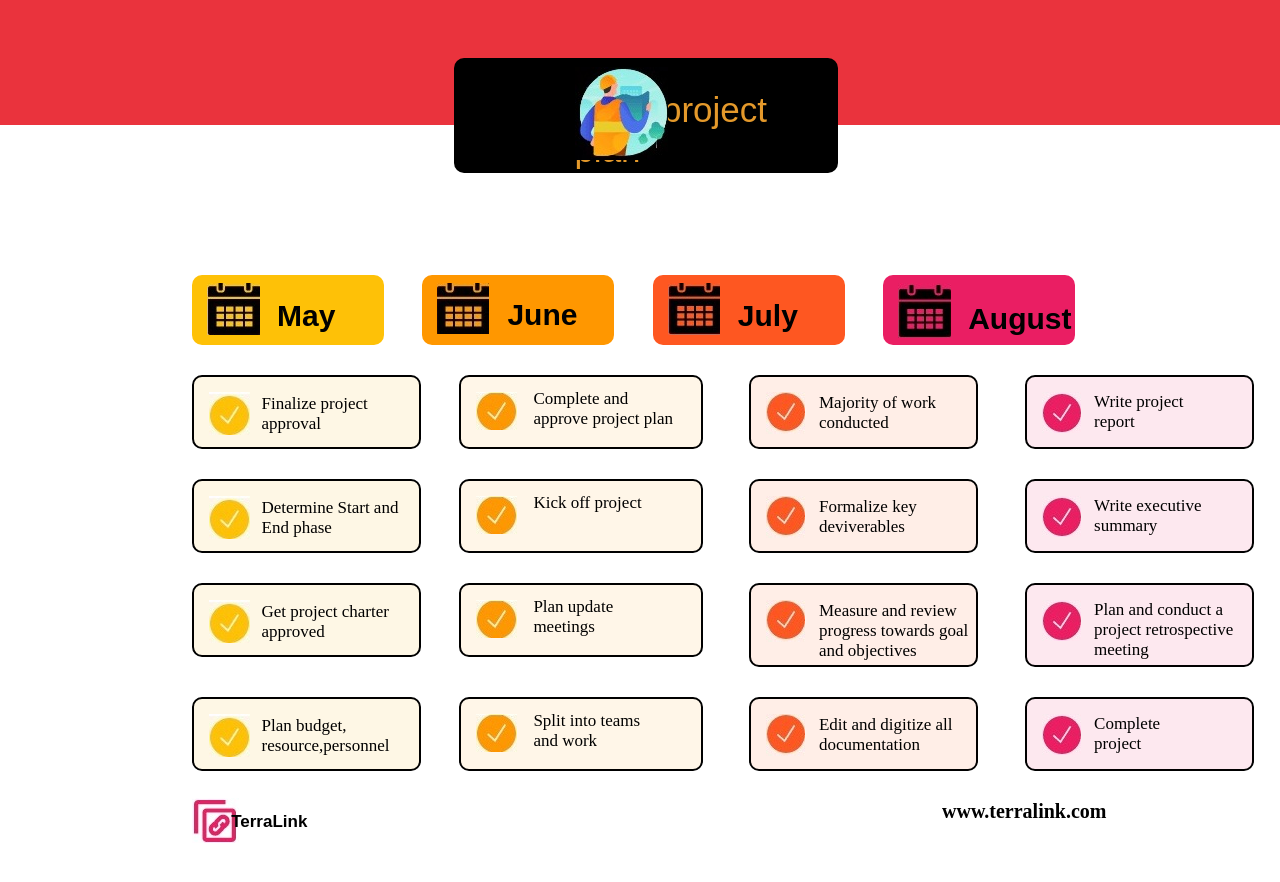
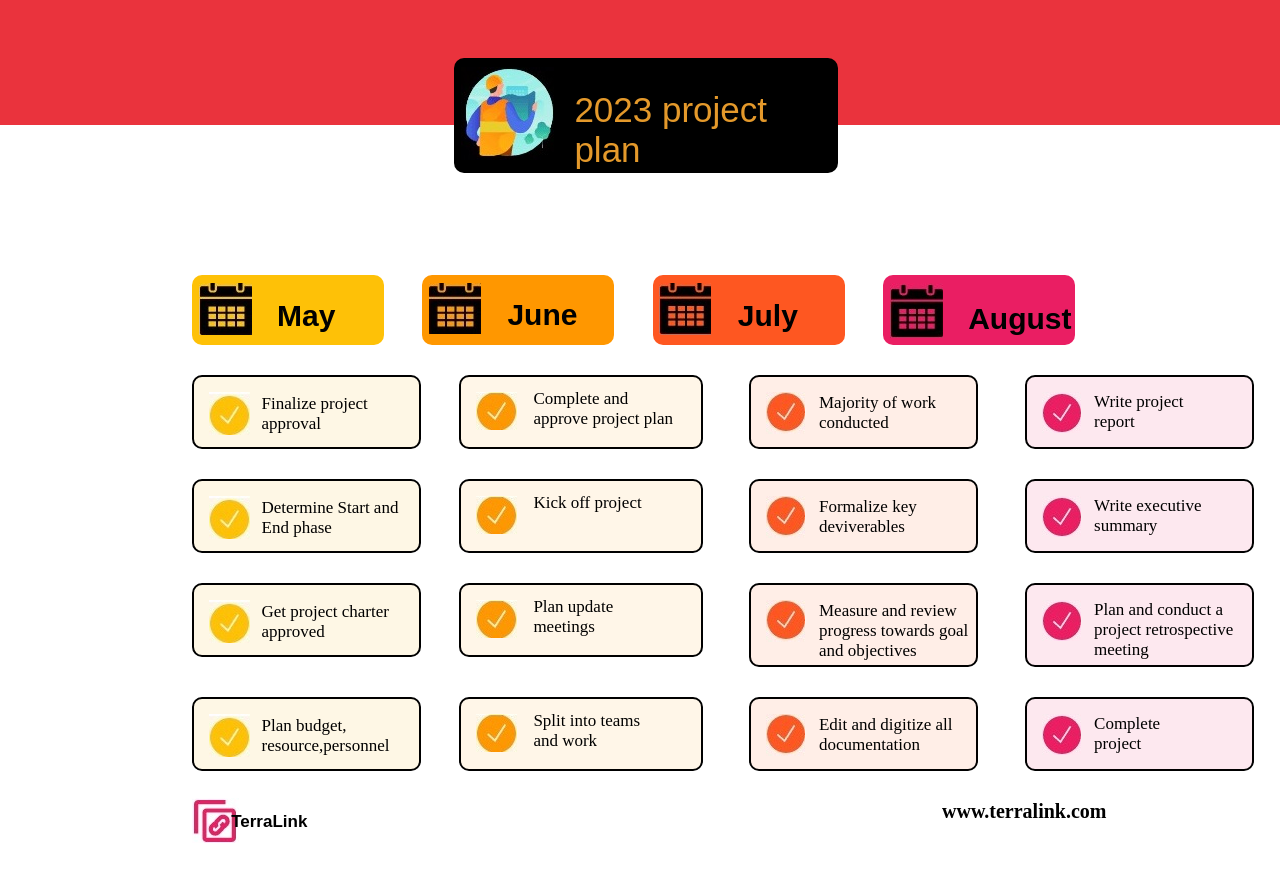
Before and after one commit to FaiqShahzad1/css-project, a plain HTML site: page project/project5/index.html in a window 1280 px wide. Drawn offline with Linux system fonts and the light colour scheme.

Commit message:
add more

```diff
--- a/project/project5/index.css
+++ b/project/project5/index.css
@@ -29,13 +29,13 @@
 
 .img {
     position: absolute;
-    left: 575px;
+    left: 36%;
     top: 67px;
 }
 
 .calender {
     margin-top: 7.8px;
-    margin-left: 15px;
+    margin-left: 3.4%;
 }
 
 .yellow {
```
